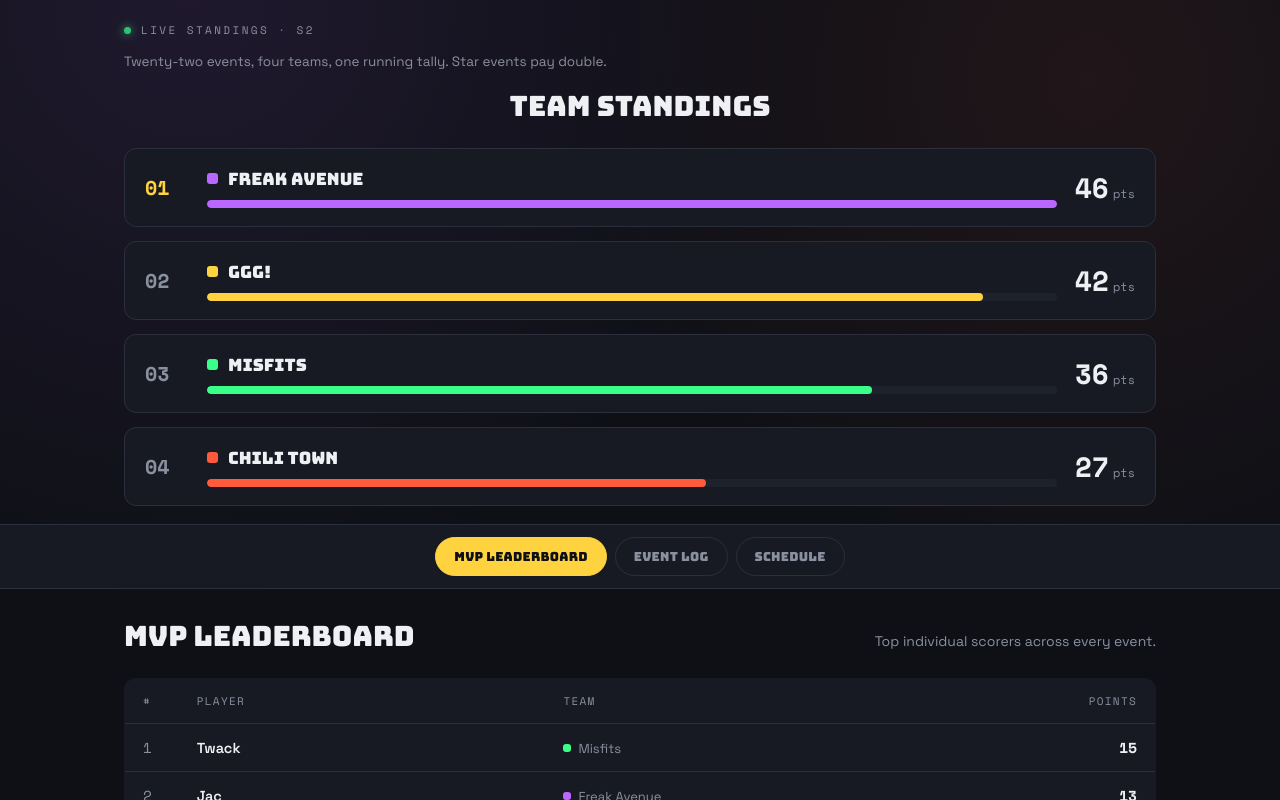
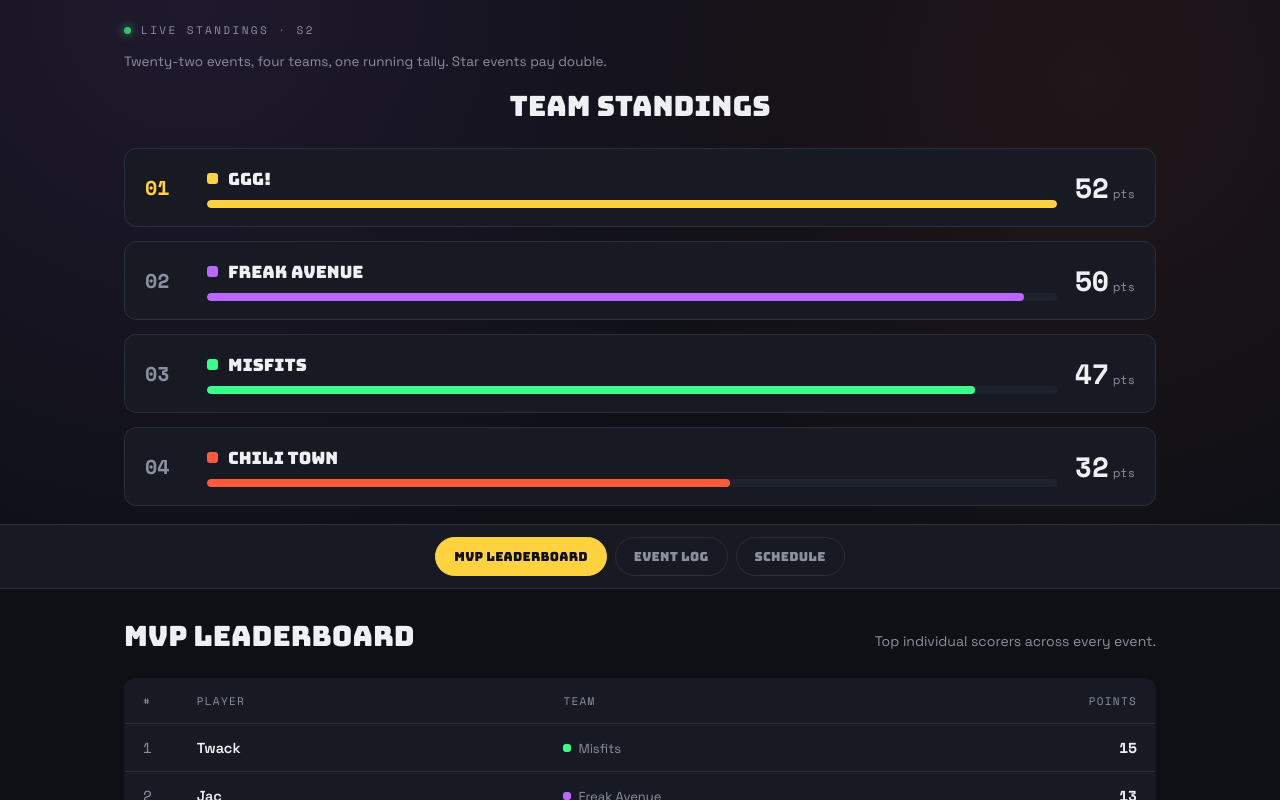
Before and after one commit to iamBlux/s2-scoreboard, a plain HTML site: page index.html in a window 1280 px wide. Drawn offline with nearby package versions, Linux system fonts and the light colour scheme.

Commit message:
Add files via upload

```diff
--- a/index.html
+++ b/index.html
@@ -389,6 +389,20 @@ const EVENTS = [
       {name:"Froakie & Acmo", team:"GGG!", pts:2},
       {name:"Slippy & Twack", team:"Freak Avenue", pts:1},
     ]},
+  { id:13, star:false, title:"Drawful",
+    results:[
+      {name:"Egg", team:"GGG!", pts:4},
+      {name:"21", team:"Misfits", pts:3},
+      {name:"Cooler", team:"Freak Avenue", pts:2},
+      {name:"Hizzy", team:"Chili Town", pts:1},
+    ]},
+  { id:14, star:true, title:"Build Battles",
+    results:[
+      {name:null, team:"Misfits", pts:8},
+      {name:null, team:"GGG!", pts:6},
+      {name:null, team:"Chili Town", pts:4},
+      {name:null, team:"Freak Avenue", pts:2},
+    ]},
 ];
 
 // ---- derive team totals ----
@@ -514,8 +528,8 @@ const SCHEDULE = [
   { date:"Aug 25", day:"Tue", title:"Wiki Race",                        star:false, done:true },
   { date:"Aug 27", day:"Thu", title:"Putt Putt Party",                  star:true,  done:true },
   { date:"Aug 28", day:"Fri", title:"The Finals",                       star:false, done:true },
-  { date:"Aug 29", day:"Sat", title:"Drawful 2",                        star:false, done:false },
-  { date:"Aug 31", day:"Mon", title:"Build Battles",                    star:true,  done:false },
+  { date:"Aug 29", day:"Sat", title:"Drawful 2",                        star:false, done:true },
+  { date:"Aug 31", day:"Mon", title:"Build Battles",                    star:true,  done:true },
   { date:"Sep 1",  day:"Tue", title:"Pokémon Showdown",                 star:false, done:false },
   { date:"Sep 3",  day:"Thu", title:"Trivia Murder Party 2",            star:false, done:false },
   { date:"Sep 4",  day:"Fri", title:"REPO",                             star:true,  done:false },
```
